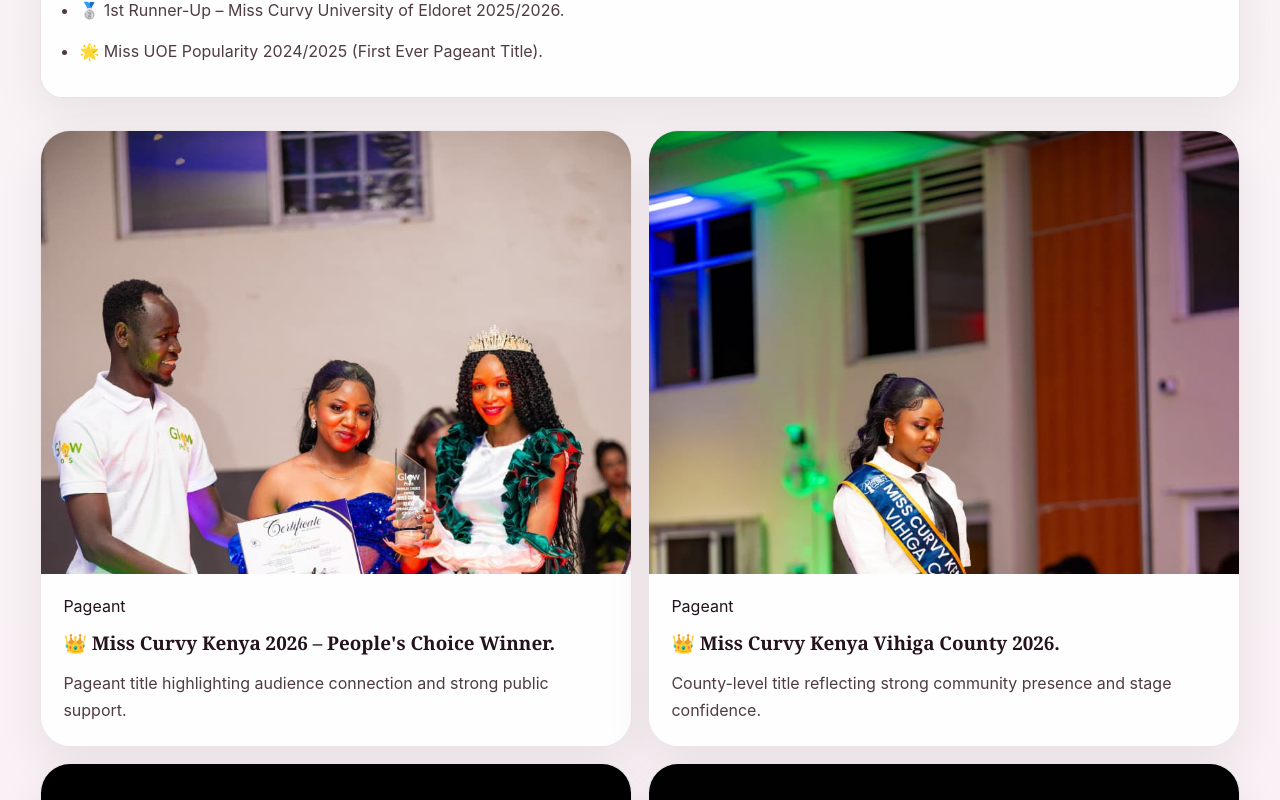
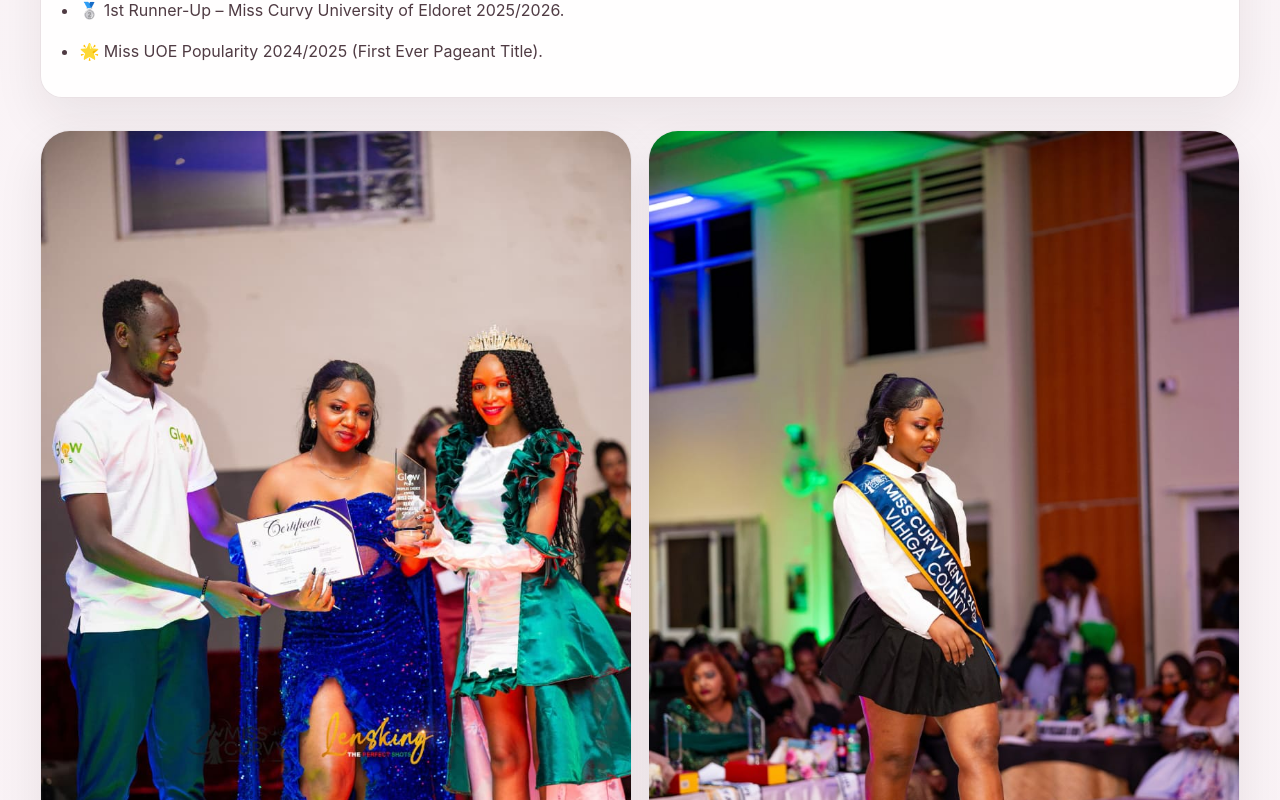
Before and after one commit to chagaliissah311/Chichis-portfolio, a Next.js app: page / in a window 1280 px wide. Shown: the part 2180-2980 px from the top of the page. Built offline with nearby package versions, Linux system fonts and the light colour scheme.

Commit message:
Feat: make achievement images show full body; add VideoSection for YouTube embeds

```diff
--- a/app/globals.css
+++ b/app/globals.css
@@ -110,8 +110,8 @@ section { padding: 5rem 1.25rem; }
 .quote { margin-top: 1.4rem; padding: 1.1rem 1.2rem; border-left: 2px solid var(--gold); background: rgba(199,169,107,0.12); border-radius: 12px; color: #7f4b62; font-style: italic; }
 .achievements { max-width: 1200px; margin: 0 auto; display: grid; gap: 1rem; grid-template-columns: repeat(2, minmax(0, 1fr)); }
 .achievement-card { background: rgba(255,255,255,0.92); border: 1px solid rgba(99,54,76,0.12); border-radius: 30px; display: center; flex-direction: column; position: center; overflow: hidden; box-shadow: 0 18px 46px rgba(33,21,29,0.08); }
-.achievement-card-image .achievement-image-wrap { width: 100%; aspect-ratio: 4 / 3; overflow: hidden; position: relative; }
-.achievement-card-image .achievement-image-wrap img { width: 100%; height: 100%; object-fit: cover; object-position: center top; display: block; }
+.achievement-card-image .achievement-image-wrap { width: 100%; aspect-ratio: 3 / 4; overflow: hidden; position: relative; display: block; }
+.achievement-card-image .achievement-image-wrap img { width: 100%; height: 100%; object-fit: contain; object-position: center top; display: block; background: #efe2e8; }
 .achievement-card-simple { padding: 0; }
 .achievement-card-inner { display: grid; gap: 0.85rem; padding: 1.4rem; }
 .achievement-card h3 { margin: 0; font-family: 'Cormorant Garamond', Georgia, serif; font-size: 1.18rem; }
--- a/app/page.js
+++ b/app/page.js
@@ -10,6 +10,7 @@ import EducationSection from '../components/EducationSection';
 import ModelStatsSection from '../components/ModelStatsSection';
 import RunwaySection from '../components/RunwaySection';
 import ProjectsSection from '../components/ProjectsSection';
+import VideoSection from '../components/VideoSection';
 import { getSiteContent } from '../lib/content';
 
 export const dynamic = 'force-static';
@@ -86,6 +87,7 @@ export default function HomePage() {
           <GallerySection items={content.gallery} />
           <RunwaySection runway={content.runway} />
           <ProjectsSection projects={content.projects} />
+          <VideoSection video={content.video} />
           <EducationSection education={content.education} graphicImage={content.educationGraphic} />
           <ModelStatsSection stats={content.modelStats} languageStats={content.languageStats} />
           <ContactSection contact={content.contact} />
```
